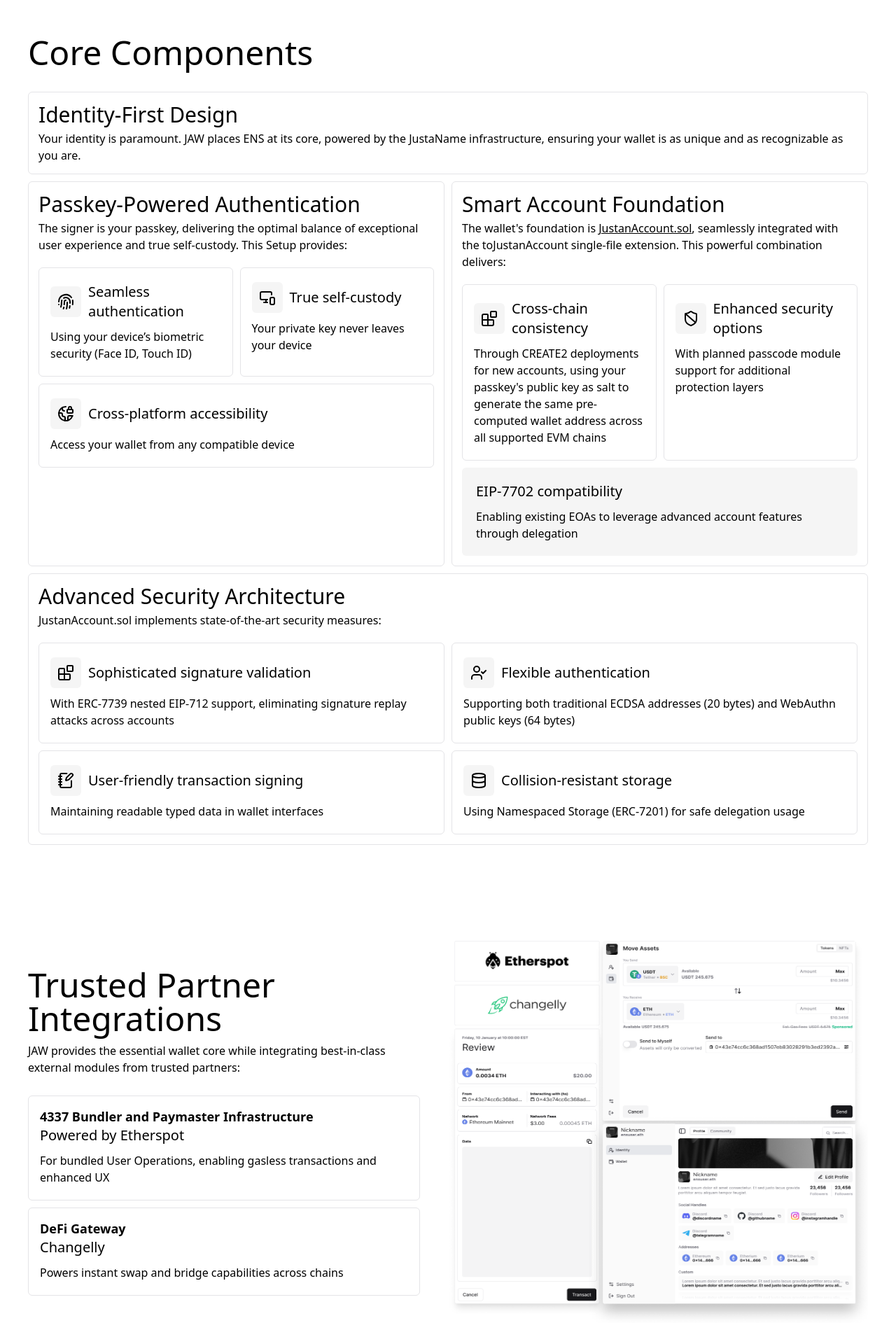
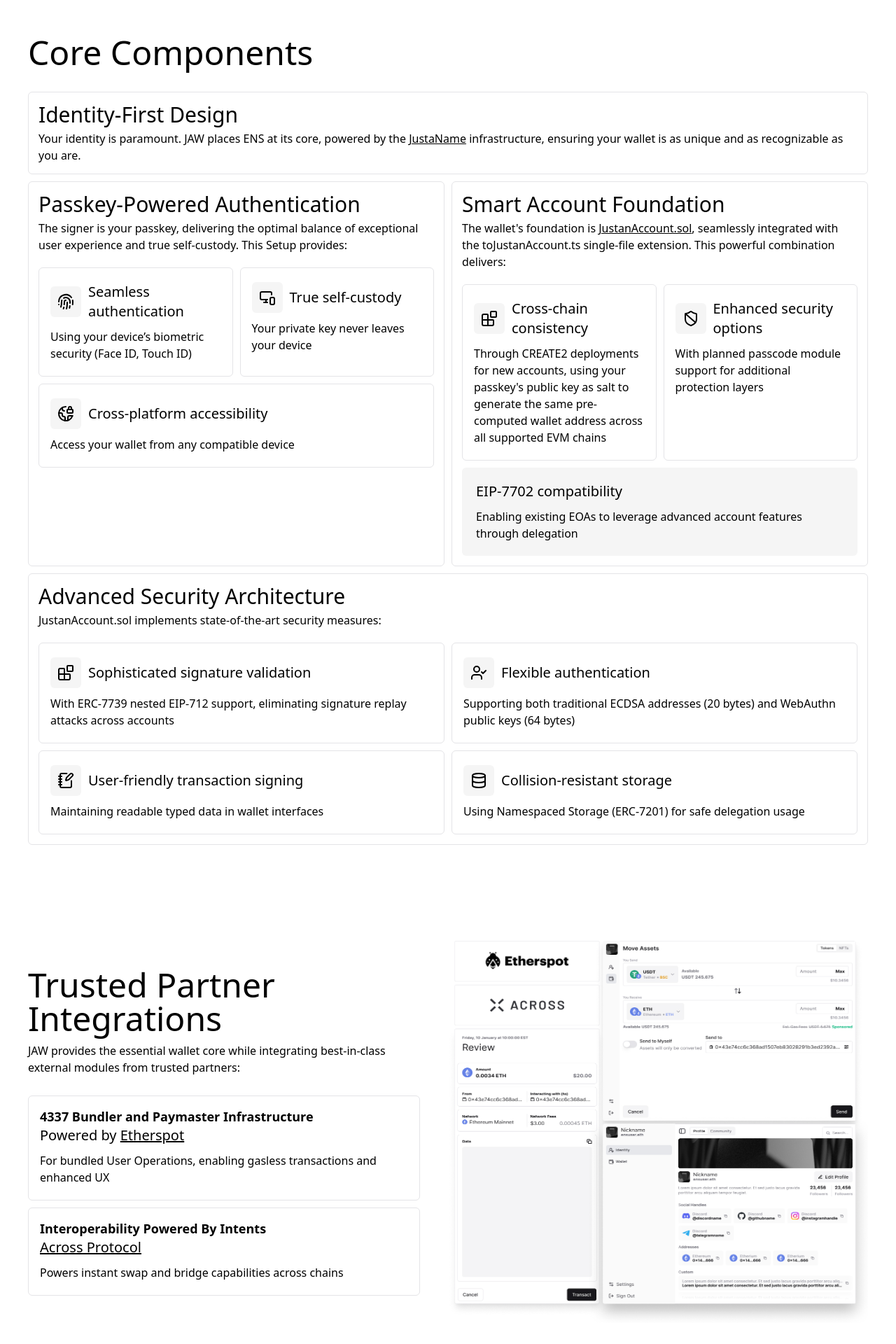
Before and after one commit to JustaName-id/jaw-landing, a Next.js app: page / in a window 1280 px wide. Shown: the part 2063-3983 px from the top of the page at 70% size. Built offline with nearby package versions, Linux system fonts and the light colour scheme.

Commit message:
feat: partner section update

```diff
--- a/src/components/card/index.tsx
+++ b/src/components/card/index.tsx
@@ -1,6 +1,6 @@
 interface CardProps {
     className?: string;
-    title?: string;
+    title?: React.ReactNode;
     upperTitle?: string;
     description: string;
     descriptionClassName?: string;
--- a/src/components/sections/coreComponents/index.tsx
+++ b/src/components/sections/coreComponents/index.tsx
@@ -21,7 +21,19 @@
       <div className="flex flex-col gap-2.5">
         <CoreCard
           title="Identity-First Design"
-          description="Your identity is paramount. JAW places ENS at its core, powered by the JustaName infrastructure, ensuring your wallet is as unique and as recognizable as you are."
+          description={
+            <>
+              Your identity is paramount. JAW places ENS at its core, powered by the{" "}
+              <Link
+                href="https://www.justaname.id/"
+                target="_blank"
+                className="text-black hover:text-gray-700 underline"
+              >
+                JustaName
+              </Link>{" "}
+              infrastructure, ensuring your wallet is as unique and as recognizable as you are.
+            </>
+          }
         />
         <div className="flex flex-col md:flex-row gap-2.5 w-full">
           <CoreCard
@@ -63,7 +75,8 @@
                 >
                   JustanAccount.sol
                 </Link>
-                , seamlessly integrated with the toJustanAccount single-file extension. This powerful combination delivers:
+                , seamlessly integrated with the toJustanAccount.ts single-file
+                extension. This powerful combination delivers:
               </>
             }
           >
--- a/src/components/sections/hero/index.tsx
+++ b/src/components/sections/hero/index.tsx
@@ -1,13 +1,19 @@
-"use client"
+"use client";
 
-import { Button } from "@/components/ui/button"
-import Image from "next/image"
-import Link from "next/link"
+import { Button } from "@/components/ui/button";
+import Image from "next/image";
+import Link from "next/link";
 
 export const Hero = () => {
   return (
     <div className="grid grid-cols-1 md:grid-cols-10 bg-[url('/sections/hero-bg.webp')] bg-cover bg-center justify-center items-center gap-10 py-28 md:py-2.5 px-5 md:px-10 bg-white min-h-[100vh]">
-            <Image src="/sections/hero.webp" alt="Changelly Partner" width={900} height={680} className="col-span-1 max-h-[680px] md:col-span-6 w-full md:order-2" />
+      <Image
+        src="/sections/hero.webp"
+        alt="Across Partner"
+        width={900}
+        height={680}
+        className="col-span-1 max-h-[680px] md:col-span-6 w-full md:order-2"
+      />
       <div className="flex flex-col gap-6 md:order-1 md:col-span-4">
         <div className="flex flex-col gap-2.5">
           <div className="flex flex-col text-5xl leading-[100%] text-black">
@@ -15,7 +21,8 @@
             <h1 className="font-normal">for the Smart Wallet Era</h1>
           </div>
           <p className="text-base font-normal text-black leading-[150%]">
-                        Two-line integration. Permanent identity. Pure smart contracts.<br />
+            Two-line integration. Permanent identity. Pure smart contracts.
+            <br />
             The complete stack, unified at last.
           </p>
         </div>
@@ -33,15 +40,12 @@
             Technical Docs
           </Button>
           <Link href="https://prototype.jaw.id/" target="_blank">
-                        <Button
-                            variant={"default"}
-                            className="mr-auto"
-                        >
+            <Button variant={"default"} className="mr-auto">
               Explore Prototype
             </Button>
           </Link>
         </div>
       </div>
     </div>
-    )
-}
+  );
+};
--- a/src/components/sections/partner/index.tsx
+++ b/src/components/sections/partner/index.tsx
@@ -1,5 +1,6 @@
 import { Card } from "@/components/card";
 import Image from "next/image";
+import Link from "next/link";
 
 export const TrustedPartnetIntegrations = () => {
   return (
@@ -16,20 +17,41 @@
         </div>
         <div className="w-full flex flex-col gap-2.5">
           <Card
-            title="Powered by Etherspot"
+            title={
+              <>
+                Powered by{" "}
+                <Link
+                  href="https://etherspot.io/"
+                  target="_blank"
+                  className="text-black hover:text-gray-700 underline"
+                >
+                  Etherspot
+                </Link>
+              </>
+            }
             upperTitle="4337 Bundler and Paymaster Infrastructure"
             description="For bundled User Operations, enabling gasless transactions and enhanced UX"
           />
           <Card
-            title="Changelly"
-            upperTitle="DeFi Gateway"
+            title={
+              <>
+                <Link
+                  href="https://across.to/"
+                  target="_blank"
+                  className="text-black hover:text-gray-700 underline"
+                >
+                  Across Protocol
+                </Link>
+              </>
+            }
+            upperTitle="Interoperability Powered By Intents"
             description="Powers instant swap and bridge capabilities across chains"
           />
         </div>
       </div>
       <Image
         src="/sections/partner.webp"
-        alt="Changelly Partner"
+        alt="Across Partner"
         width={900}
         height={880}
         className="md:max-w-[50%] w-full aspect-[1.1]"
```
Also changed, not shown: public/sections/partner.webp. Lines whose indentation alone changed are shown as unchanged.
